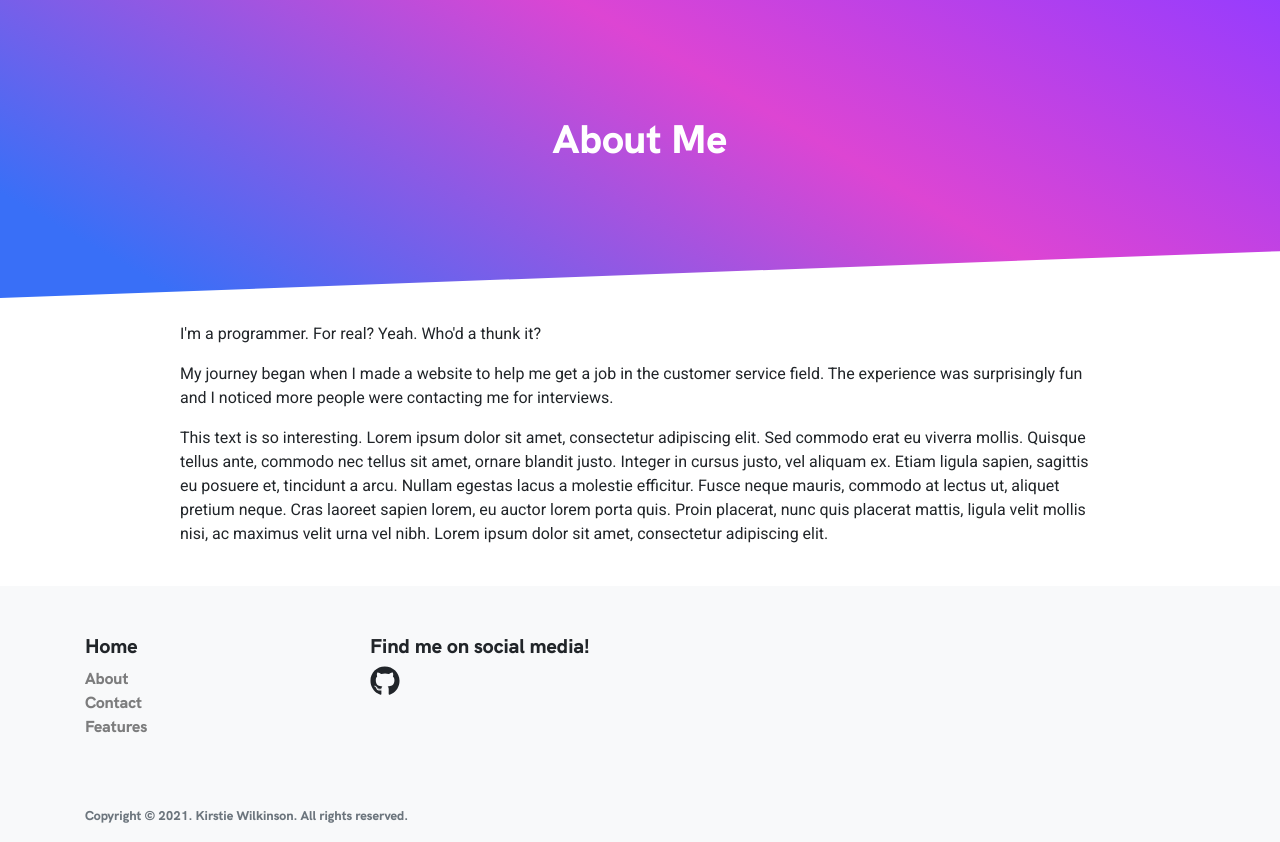
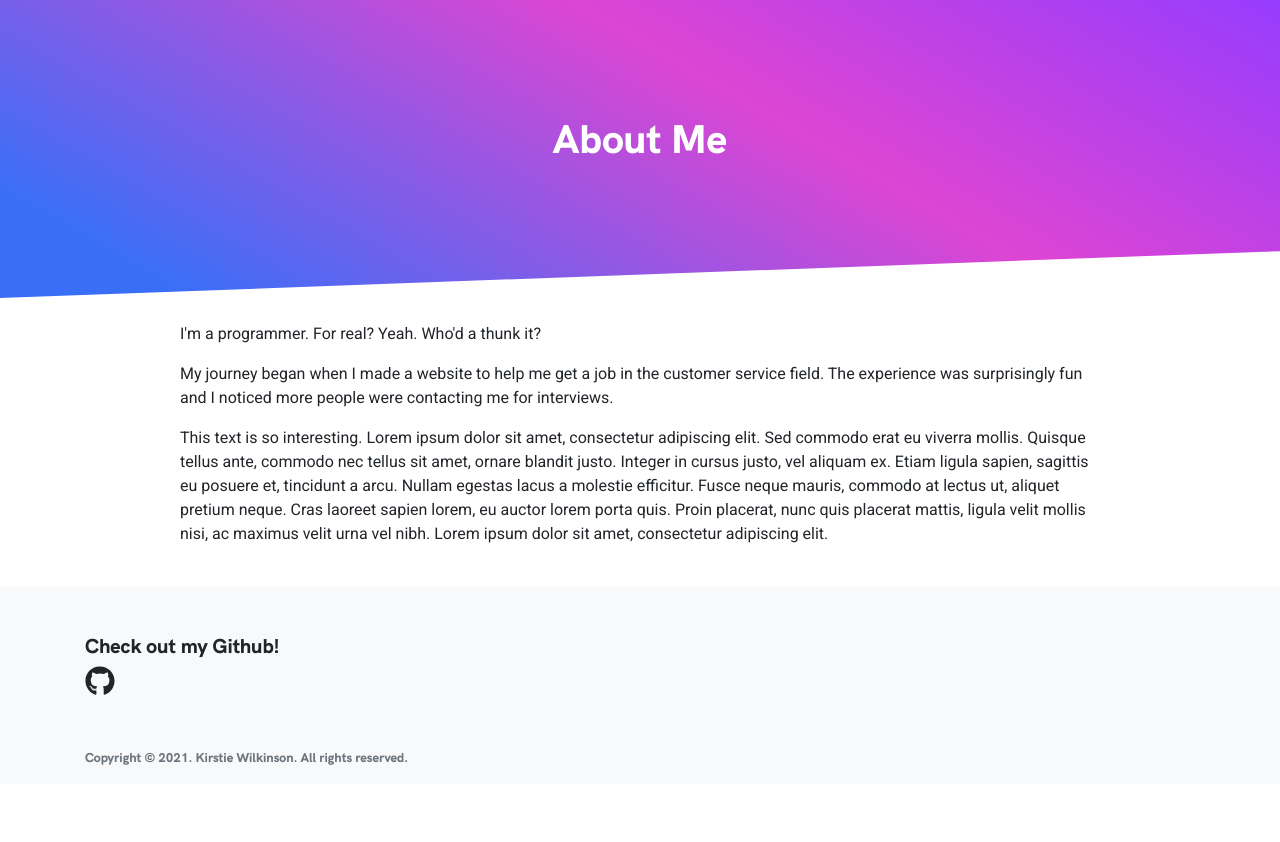
Before and after one commit to spaceC00kie/portfolio-website, a Gatsby site in the folder gatsby-strapi-starter/: page /about in a window 1280 px wide. Shown: the part 70-912 px from the top of the page. After the commit the page ends 854 px from the top, so only its background shows below. Built offline with nearby package versions, Linux system fonts and the light colour scheme; Gatsby itself is replaced by a stand-in of ours.

Commit message:
footer links and navbar github removed

```diff
--- a/gatsby-strapi-starter/src/components/footer.js
+++ b/gatsby-strapi-starter/src/components/footer.js
@@ -1,6 +1,11 @@
 import React from "react"
 import { Container, Row, Col } from "reactstrap"
-import { FaFacebookSquare, FaGithub, FaInstagram } from "react-icons/fa"
+import {
+  FaFacebookSquare,
+  FaGithub,
+  FaInstagram,
+  FaStackOverflow,
+} from "react-icons/fa"
 import Link from "./link"
 import styled from "styled-components"
 import footerItems from "../data/footer.json"
@@ -26,10 +31,10 @@ const FooterStyling = styled.footer`
   }
 `
 
-let SocialLink = ({ Icon }) => (
-  <Link to="/" className="mr-2">
+let SocialLink = ({ Icon, url }) => (
+  <a href={url} className="mr-2">
     <Icon size={30} />
-  </Link>
+  </a>
 )
 
 let FooterLink = ({ to, children }) => (
@@ -42,21 +47,9 @@ let Footer = () => (
   <FooterStyling>
     <Container>
       <Row>
-        {footerItems.map((item) => (
-          <Col key={item.name} xs={12} md={3}>
-            <h5>{item.name}</h5>
-            <ul>
-              {item.dropdownItems.map((dropdownItem) => (
-                <FooterLink key={dropdownItem.id} to={dropdownItem.url}>
-                  {dropdownItem.name}
-                </FooterLink>
-              ))}
-            </ul>
-          </Col>
-        ))}
         <Col xs={12} md={3}>
-          <h5>Find me on social media!</h5>
-          <SocialLink Icon={FaGithub} />
+          <h5>Check out my Github!</h5>
+          <SocialLink Icon={FaGithub} url="https://github.com/spaceC00kie" />
         </Col>
       </Row>
     </Container>
--- a/gatsby-strapi-starter/src/components/link.js
+++ b/gatsby-strapi-starter/src/components/link.js
@@ -3,7 +3,7 @@ import { Link as GatsbyLink } from "gatsby"
 // Since DOM elements <a> cannot receive activeClassName
 // and partiallyActive, destructure the prop here and
 // pass it only to GatsbyLink
-const Link = ({ children, to, activeClassName, partiallyActive, ...other }) => {
+const Link =  ({ children, to, activeClassName, partiallyActive, ...other }) => {
   // Tailor the following test to your environment.
   // This example assumes that any internal link (intended for Gatsby)
   // will start with exactly one slash, and that anything else is external.
--- a/gatsby-strapi-starter/src/data/navigation.json
+++ b/gatsby-strapi-starter/src/data/navigation.json
@@ -10,9 +10,5 @@
       { "name": "TBD", "url": "/test" }
     ]
   },
-  {
-    "name": "GitHub",
-    "url": "https://github.com/spaceC00kie"
-  },
   { "name": "Contact", "url": "/contact" }
 ]
```
